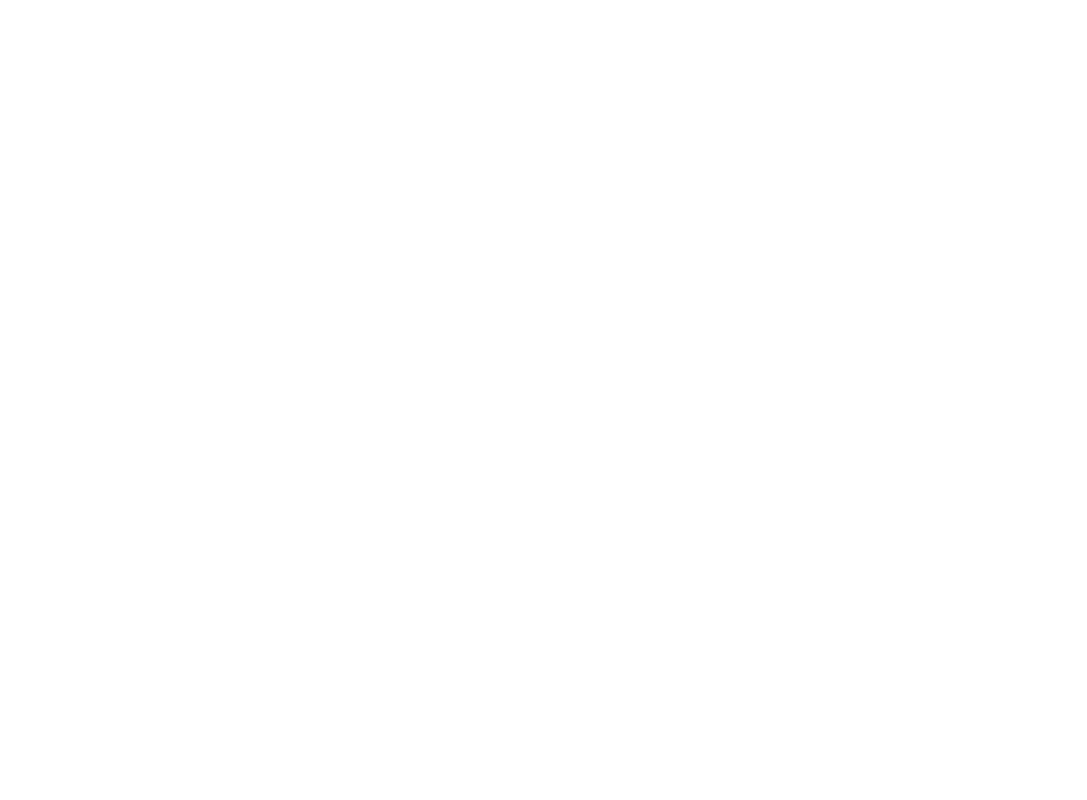
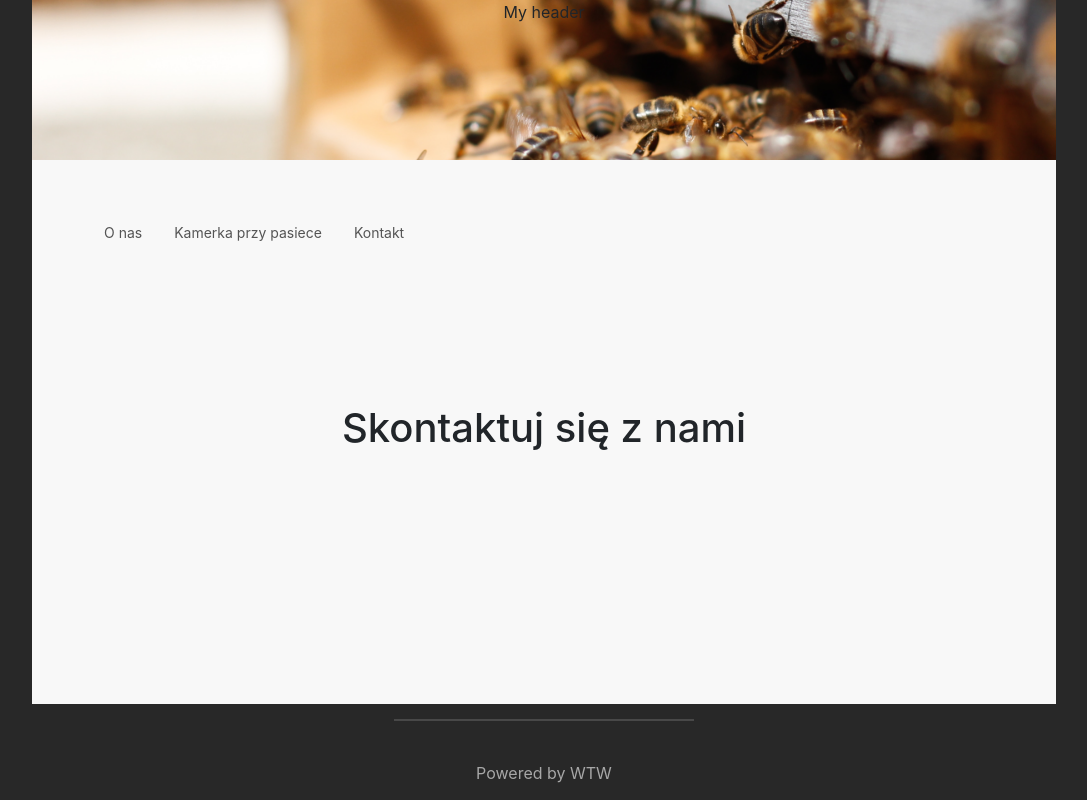
Before and after one commit to blazejpascal/BeeKeeper, a React app: page /contacts in a window 1280 px wide. Shown: the whole page, without its empty margins (96-1183 px from the left). Built offline with nearby package versions, Linux system fonts and the light colour scheme.

Commit message:
added links and basic scenes

```diff
--- a/src/App.js
+++ b/src/App.js
@@ -3,8 +3,10 @@
 
 
 import { Route, Switch, Redirect } from 'react-router-dom'
-import OrderHoney from "./components/scenes/OrderHoney/OrderHoney";
+
 import AboutUs from './components/scenes/AboutUs/AboutUs'
+import BeeCamera from "./components/scenes/BeeCamera/BeeCamera";
+import Contact from "./components/scenes/Contact/Contact";
 
 class App extends Component {
   render() {
@@ -12,7 +14,8 @@
       <div className="App">
           <Switch>
               <Route path="/aboutUs" component={AboutUs}/>
-              <Route path="/orderHoney" component={OrderHoney}/>
+              <Route path="/beeCamera" component={BeeCamera}/>
+              <Route path="/contacts" component={Contact}/>
               <Redirect from="/" exact to="/aboutUs"/>
           </Switch>
       </div>
--- a/src/components/rootComponents/Header/components/Navbar/Navbar.js
+++ b/src/components/rootComponents/Header/components/Navbar/Navbar.js
@@ -11,7 +11,7 @@
                 <Link to="/">O nas </Link>
             </li>
             <li  className="navbar__link">
-                <Link to="/skiCams">Kamerka przy pasiece </Link>
+                <Link to="/beeCamera">Kamerka przy pasiece </Link>
             </li>
             <li className="navbar__link">
                 <Link to="/contacts">Kontakt </Link>
--- /dev/null
+++ b/src/components/scenes/BeeCamera/BeeCamera.js
@@ -0,0 +1,13 @@
+import React from 'react';
+import Layout from '../../rootComponents/Layout/Layout'
+
+
+const BeeCamera = () => {
+    return (
+        <Layout>
+            <h1>Kamerka przy ulach wkrótce dostępna</h1>
+        </Layout>
+    );
+};
+
+export default BeeCamera;
--- /dev/null
+++ b/src/components/scenes/Contact/Contact.js
@@ -0,0 +1,12 @@
+import React from 'react';
+import Layout from '../../rootComponents/Layout/Layout'
+
+const Contact = () => {
+    return (
+        <Layout>
+            <h1>Skontaktuj się z nami</h1>
+        </Layout>
+    );
+};
+
+export default Contact;
--- a/src/components/shared/Card/Card.scss
+++ b/src/components/shared/Card/Card.scss
@@ -25,7 +25,7 @@
     font-size: 18px;
     background-color: #fff;
     font-weight: bold;
-    border-bottom: 1px solid #e6e6e6;
+
 
 
     &--smaller {
```
